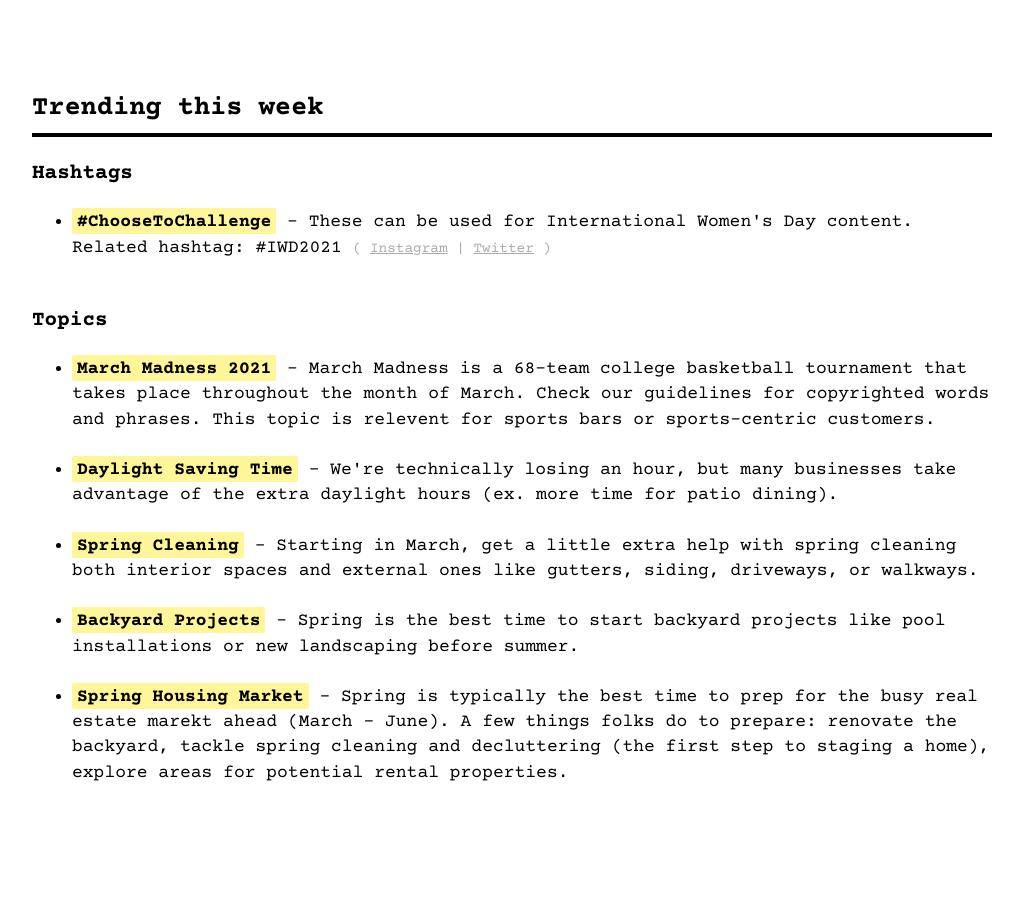
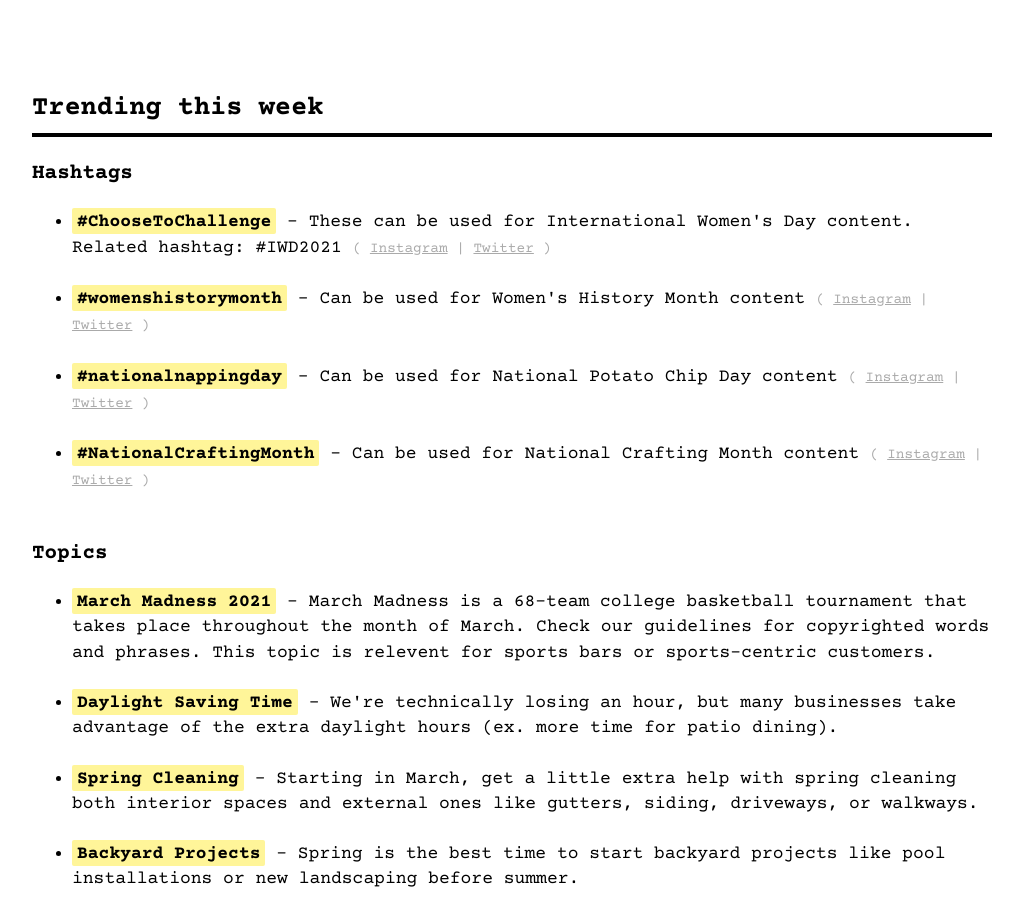
Before and after one commit to davidpots/posty, a Jekyll site: the page built from index_v1.markdown, in a window 1280 px wide and 900 px high. Shown: the whole window, without its empty margins (128-1151 px from the left). Built offline with Jekyll 4.4.1, drawn with Linux system fonts in a browser that asks for light colours.

Commit message:
Updates hashtags for Feb 26

```diff
--- a/_data/hashtags.yml
+++ b/_data/hashtags.yml
@@ -1,2 +1,11 @@
 - name: ChooseToChallenge
   description: "These can be used for International Women's Day content. Related hashtag: #IWD2021"
+
+- name: womenshistorymonth
+  description: Can be used for Women's History Month content
+
+- name: nationalnappingday
+  description: Can be used for National Potato Chip Day content
+
+- name: NationalCraftingMonth
+  description: Can be used for National Crafting Month content
--- a/index.markdown
+++ b/index.markdown
@@ -10,7 +10,7 @@ layout: home
   <div class="tile">
     <div class="tile-heading">
       <h2 class="tile-title">Hashtags</h2>
-      <p class="tile-lastUpdated">Last updated Feb 22</p>
+      <p class="tile-lastUpdated">Last updated Feb 26</p>
     </div>
     <div class="tile-body">
       {% for hashtag in site.data.hashtags %}
```
